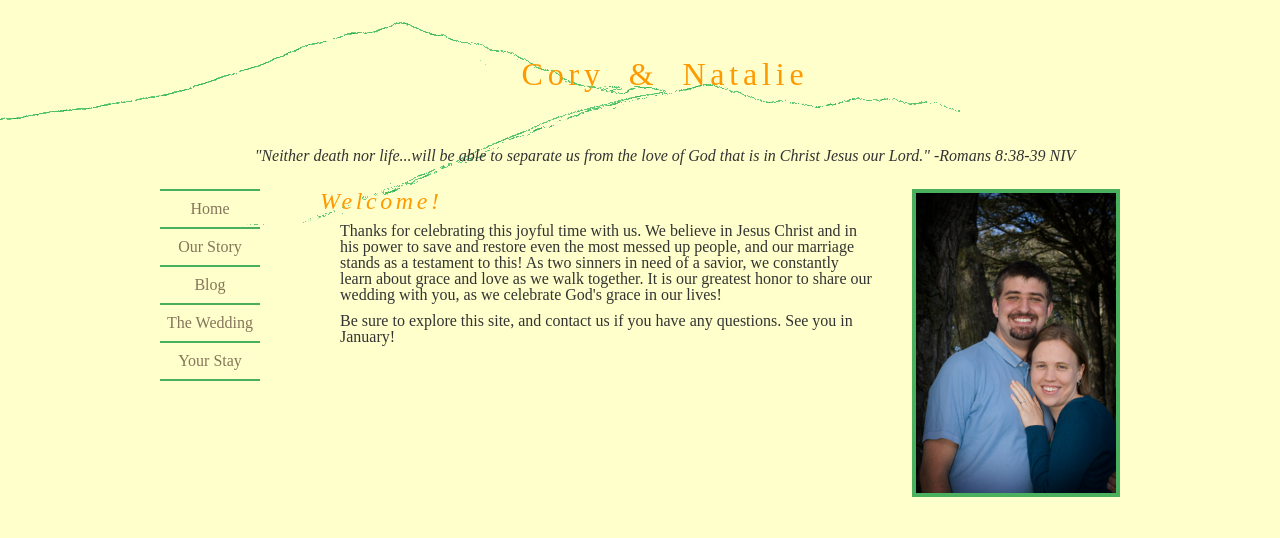
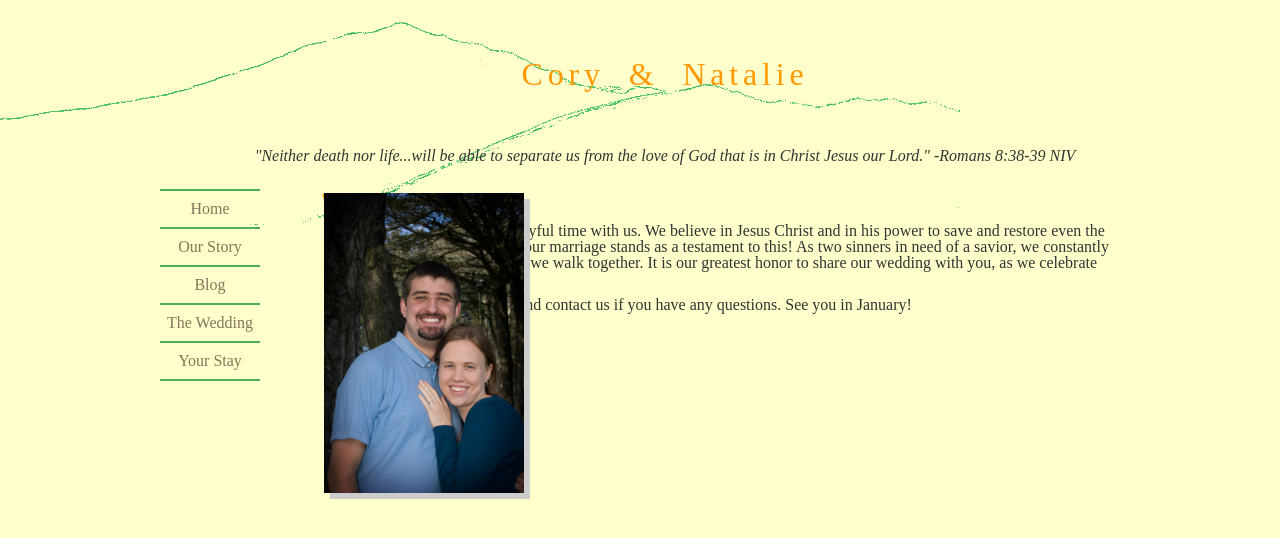
Before and after one commit to natalieh/wedding, a Jekyll site: the page built from index.html, in a window 1280 px wide. Shown: the top 538 px of the page. Built offline with Jekyll 4.4.1, drawn with Linux system fonts in a browser that asks for light colours.

Commit message:
Testing an image shadow look

```diff
--- a/index.html
+++ b/index.html
@@ -4,7 +4,9 @@ layout: default
 ---
 
 <article>
-    <img src="portrait.jpg">
+    <div class="shadowbox">
+        <img src="portrait.jpg">
+    </div>
     <div class="pagetitle">
         Welcome!
     </div>
--- a/style.css
+++ b/style.css
@@ -140,10 +140,21 @@ p {
 }
 
 img {
-    border: 4px solid #4bb05e;
-    float: right;
     margin: 0 0 10px 40px;
     width: 200px;
+}
+
+.shadowbox {
+    position:absolute;
+    background: #ccc;
+    margin: 10px 0 0 10px !important;
+    margin: 10px 0 0 5px;
+}
+
+.shadowbox img {
+    display: block;
+    position: relative;
+    margin: -6px 6px 6px -6px;
 }
 
 img.rightimg {
```
